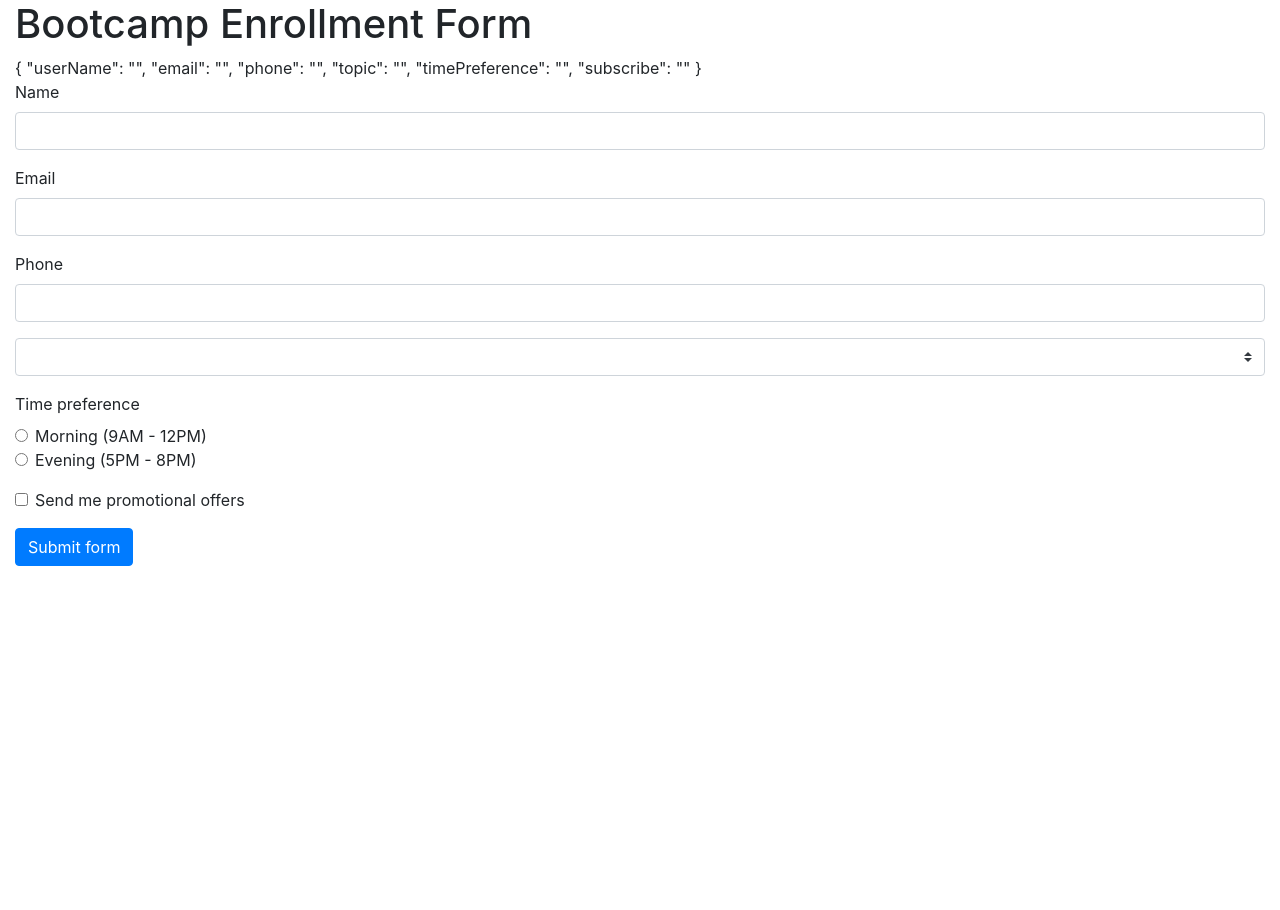
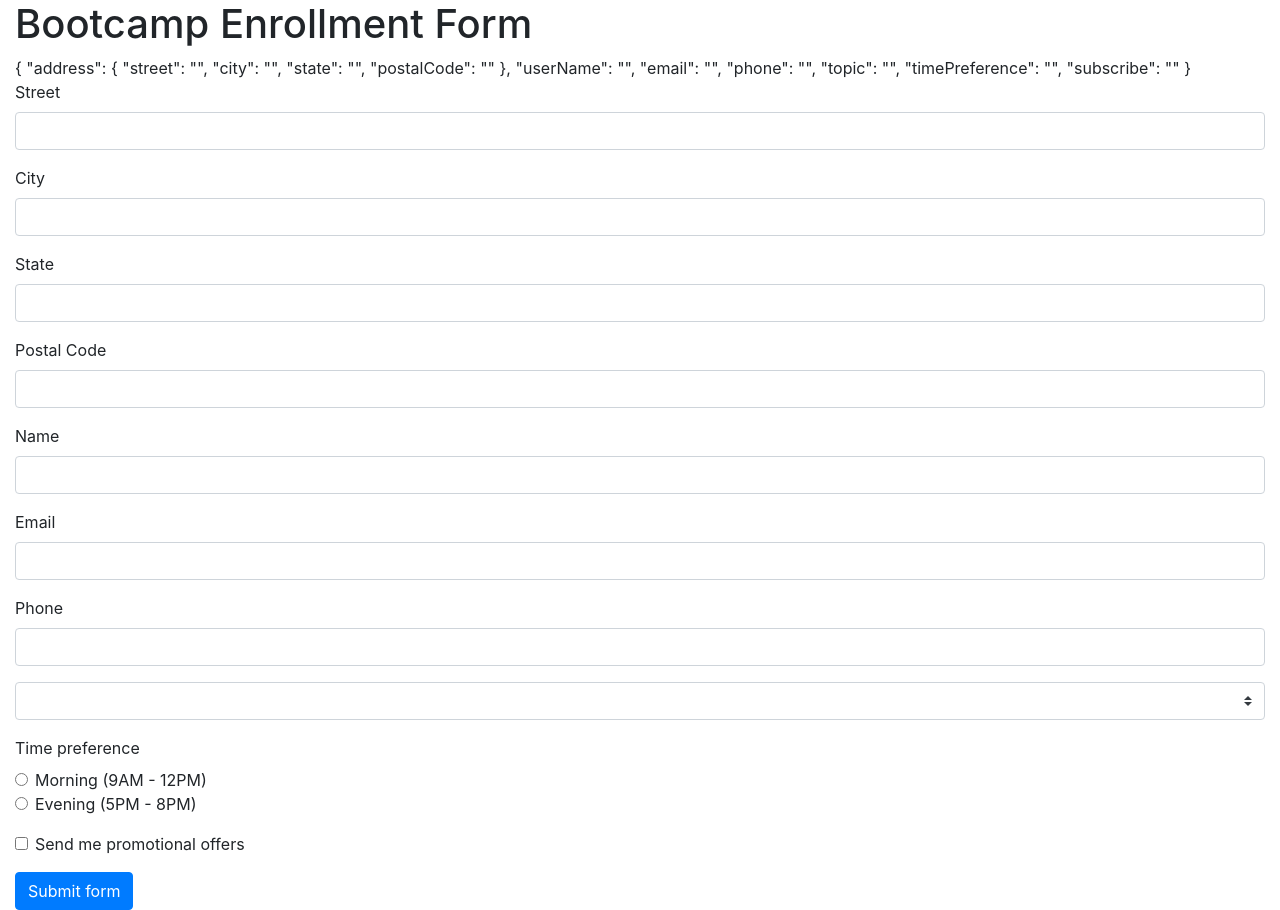
Before and after one commit to ranibb/Angular-Forms, an Angular app in the folder template-driven-forms/: page / in a window 1280 px wide. Before the commit the page ends 800 px from the top, so only its background shows below. Built offline with nearby package versions, Linux system fonts and the light colour scheme.

Commit message:
Illustrating the usage of the ngModelGroup directive.

```diff
--- a/template-driven-forms/src/app/app.component.html
+++ b/template-driven-forms/src/app/app.component.html
@@ -3,6 +3,25 @@
     <form #userForm="ngForm">
 
         {{userForm.value | json}}
+
+        <div ngModelGroup="address">
+            <div class="form-group">
+                <label>Street</label>
+                <input type="text" class="form-control" name="street" ngModel>
+            </div>
+            <div class="form-group">
+                <label>City</label>
+                <input type="text" class="form-control" name="city" ngModel>
+            </div>
+            <div class="form-group">
+                <label>State</label>
+                <input type="text" class="form-control" name="state" ngModel>
+            </div>
+            <div class="form-group">
+                <label>Postal Code</label>
+                <input type="text" class="form-control" name="postalCode" ngModel>
+            </div>
+        </div>
 
         <div class="form-group">
             <label>Name</label>
@@ -11,16 +30,16 @@
 
         <div class="form-group">
             <label>Email</label>
-            <input type="email" class="form-control" name="email"  ngModel>
+            <input type="email" class="form-control" name="email" ngModel>
         </div>
 
         <div class="form-group">
             <label>Phone</label>
-            <input type="tel" class="form-control" name="phone"  ngModel>
+            <input type="tel" class="form-control" name="phone" ngModel>
         </div>
 
         <div class="form-group">
-            <select class="custom-select" name="topic"  ngModel>
+            <select class="custom-select" name="topic" ngModel>
                 <option selected>I am intrested in</option>
                 <option *ngFor="let topic of topics">{{topic}}</option>
             </select>
```
Also changed, not shown: 1 other file (tests, documents, lock files or other folders).
